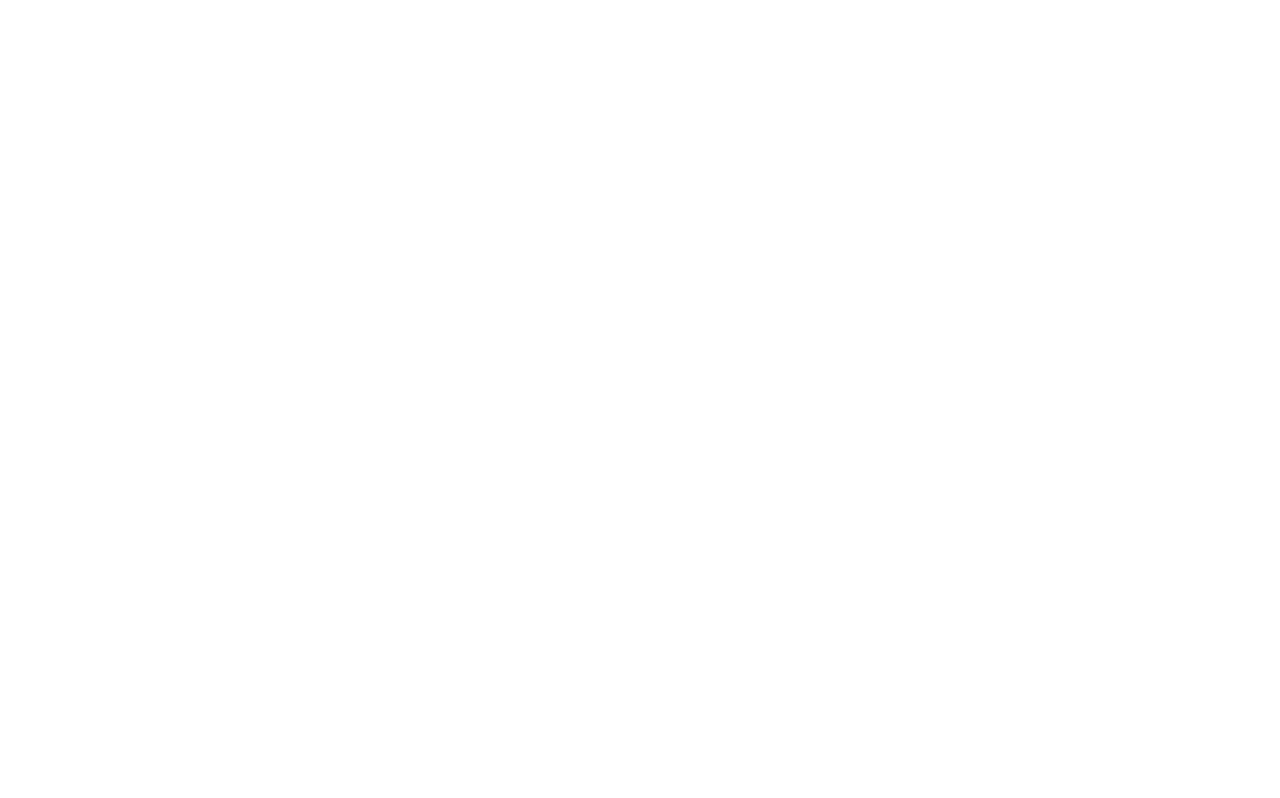
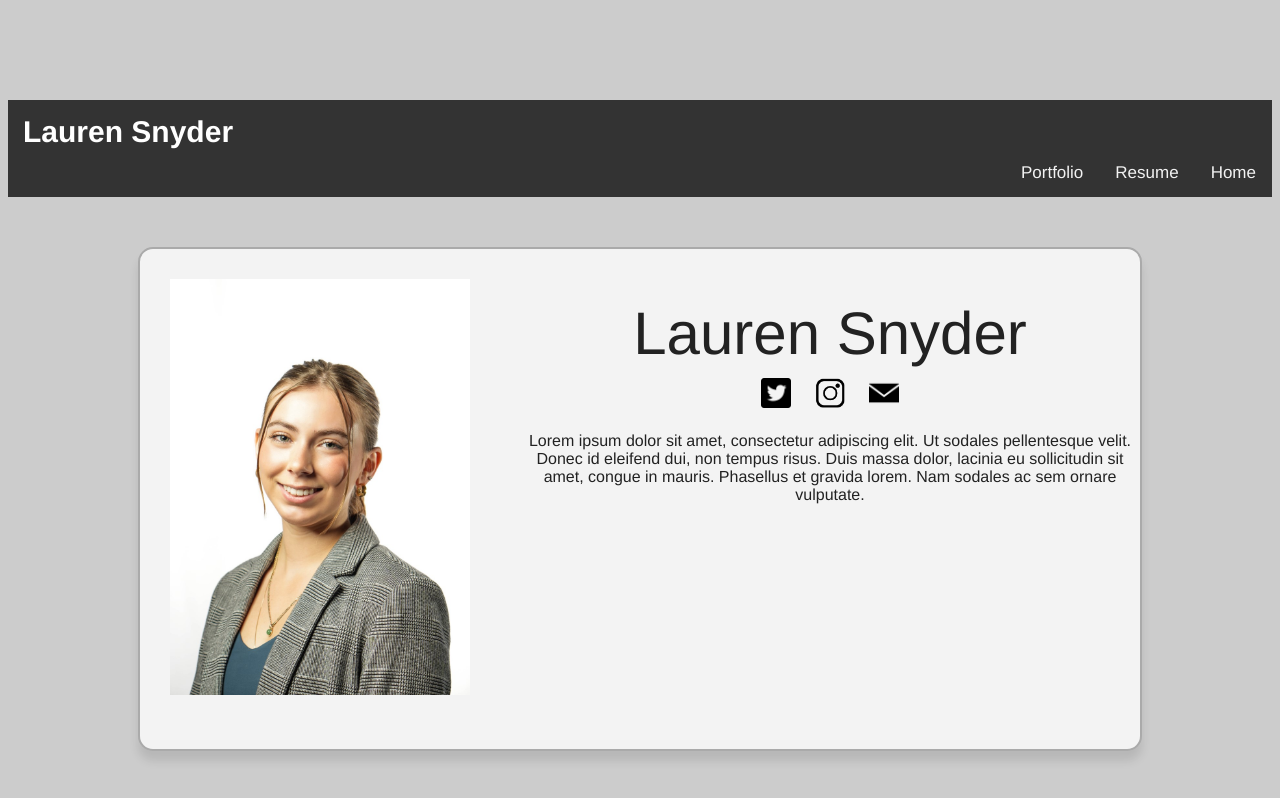
Before and after one commit to laurenxsnyder/lauren_snyder_portfolio, a plain HTML site: page resume.html in a window 1280 px wide. Drawn offline with Linux system fonts and the light colour scheme.

Commit message:
add resume page

```diff
--- a/resume.html
+++ b/resume.html
@@ -4,9 +4,30 @@
     <meta charset="UTF-8">
     <meta http-equiv="X-UA-Compatible" content="IE=edge">
     <meta name="viewport" content="width=device-width, initial-scale=1.0">
+    <link rel="stylesheet" href="portfolio.css">
     <title>Lauren Snyder</title>
 </head>
 <body>
+    <h1 id="title" class="main-heading"></h1>
+    <section id="navbar">
+        <nav>
+            <h3>Lauren Snyder</h3>
+             <a href="index.html">Home</a>
+             <a href="resume.html">Resume</a>
+             <a href="Portfolio.html">Portfolio</a>
+        </nav>
+    </section>
+    <div class="card">
+        <img class="avatar" id="lsnyder-avatar" src="laurensnyder.jpg" alt="Lauren Snyder">
+            <h2>Lauren Snyder</h2>
+                <ul class="contacts">
+                 <li><a href="https://twitter.com/laurentheeegg"><img src="twitter.png" alt="Twitter"></a></li>
+                 <li><a href="https://www.instagram.com/laurennoellesnyder/"><img src="instagram.png" alt="Instagram"></a></li>
+                 <li><a href="mailto:laurenxsnyder@gmail.com"><img src="email.png" alt="Email"></a></li>
+                </ul>
+            <a>Lorem ipsum dolor sit amet, consectetur adipiscing elit. Ut sodales pellentesque velit. Donec id eleifend dui, non tempus risus. Duis massa dolor, lacinia eu sollicitudin sit amet, congue in mauris. Phasellus et gravida lorem. Nam sodales ac sem ornare vulputate.  </a>
+    </div>
+
 
 </body>
 </html>
```
